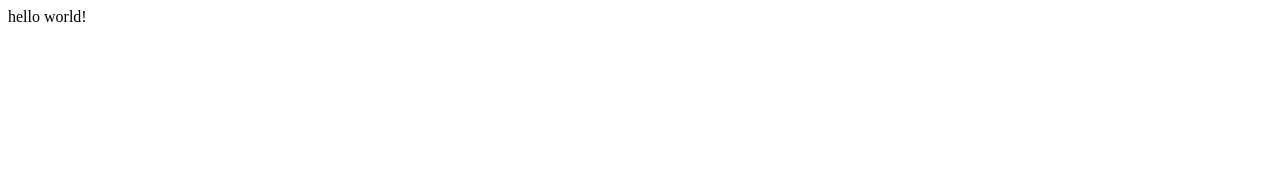
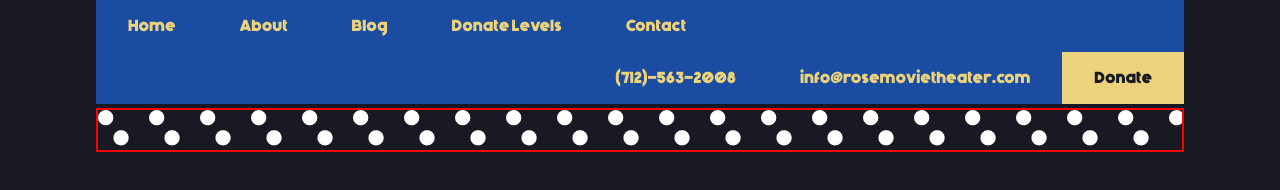
Before and after one commit to devDandy/therosetheater, a plain HTML site: page index.html in a window 1280 px wide. Drawn offline with Linux system fonts and the light colour scheme.

Commit message:
Created navbar and lights underneath it

```diff
--- /dev/null
+++ b/assets/css/main.scss
@@ -0,0 +1,75 @@
+$header-color: #ECD27A;
+$accent-color: #1A4DA1;
+$background-color: #191923;
+
+@font-face {
+    font-family: 'Generica';
+    src: url('../fonts/generica-webfont.woff2') format('woff2'),
+         url('../fonts/generica-webfont.woff') format('woff');
+    font-weight: normal;
+    font-style: normal;
+
+}
+
+@font-face {
+    font-family: 'Generica Bold';
+    src: url('../fonts/generica_bold-webfont.woff2') format('woff2'),
+         url('../fonts/generica_bold-webfont.woff') format('woff');
+    font-weight: bold;
+    font-style: normal;
+
+}
+* {
+    margin: 0;
+    padding: 0;
+    box-sizing: border-box;
+}
+html, body {min-height: 100%;}
+body {background-size: cover;}
+
+body {
+    background: $background-color;
+    color: white;
+}
+
+.container {
+    max-width: 85%;
+    margin: 0 auto;
+}
+
+.navbar {
+    list-style-type: none;
+    background: $accent-color;
+    display:inline-block;
+    width:100%;
+    li {
+        float: left;
+        a {
+            display:block;
+            padding: 1em 2em;
+            font-family: 'Generica Bold';
+            text-align: center;
+            text-decoration: none;
+            color: $header-color;
+        }
+    }
+}
+.navbar-right {
+    float: right;
+    .donate-highlight {
+        background:$header-color;
+        a {
+            color: $background-color;
+        }
+    }
+}
+
+.dotted-design {
+    width:100%;
+    border:2px solid red;
+    background-image: url('../img/test2.png');
+    background-repeat: repeat-x;
+}
+.decoy-lights {
+    visibility:hidden;
+}
--- a/index.html
+++ b/index.html
@@ -1,11 +1,40 @@
 <!DOCTYPE html>
 <html>
 <head>
-<title>Title of the document</title>
+<title>Audubon Rose Theater</title>
+<link rel="stylesheet" href="assets/css/main.css">
 </head>
 
 <body>
-hello world!
+<header>
+    <div class="container">
+
+    <nav>
+        <div>
+            <ul class="navbar">
+                <li><a href="#">Home</a></li>
+                <li><a href="#">About</a></li>
+                <li><a href="#">Blog</a></li>
+                <li><a href="#donate">Donate Levels</a></li>
+                <li><a href="#">Contact</a></li>
+                <div class="navbar-right">
+                    <li><a href="">(712)-563-2008</a></li>
+                    <li><a href="">info@rosemovietheater.com</a></li>
+                    <li class="donate-highlight"><a href="#donate">Donate</a></li>
+                </div>
+                <!-- navbar-right -->
+            </ul>
+        </div>
+    </nav>
+    <div class="dotted-design">
+        <div class="decoy-lights"> <img src="assets/img/decoy-lights.png" alt=""></div>
+    </div>
+    </div>
+    <!-- container -->
+</header>
+
+
+
 </body>
 
 </html>
```
Also changed, not shown: assets/css/main.css (added), assets/fonts/generica-webfont.woff (added), assets/fonts/generica-webfont.woff2 (added), assets/fonts/generica_bold-webfont.woff (added), assets/fonts/generica_bold-webfont.woff2 (added), assets/img/Group 1@2x.png (added), assets/img/decoy-lights.png (added), assets/img/test.png (added), assets/img/test2.png (added), 1 other file.
